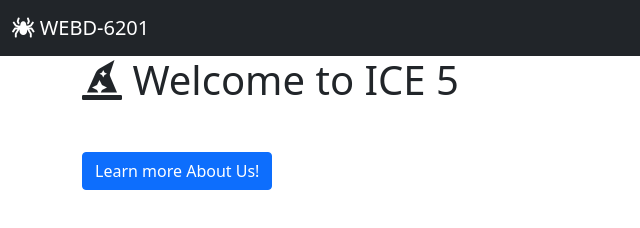
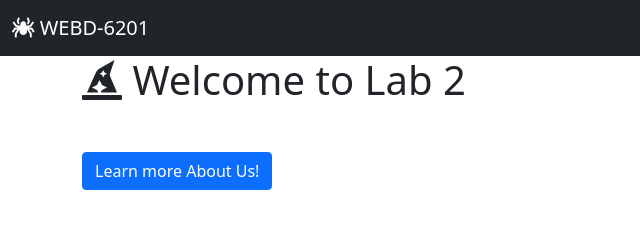
Before and after one commit to Maxinflames/Maxinflames.github.io, a website: page index.html in a window 1280 px wide. Shown: the full height of the page, 0-640 px from the left. Drawn offline with nearby package versions, Linux system fonts and the light colour scheme.

Commit message:
Attempt to fix error on live server

```diff
--- a/index.html
+++ b/index.html
@@ -24,7 +24,7 @@ lite-server
 
     </header>
     <div class="container">
-        <h1 class="mb-5"><i class="fas fa-hat-wizard"></i> Welcome to ICE 5</h1>
+        <h1 class="mb-5"><i class="fas fa-hat-wizard"></i> Welcome to Lab 2</h1>
         <button id="AboutUsButton" class="btn btn-primary">Learn more About Us!</button>
     </div>
 
--- a/package.json
+++ b/package.json
@@ -1,7 +1,7 @@
 {
-  "name": "ICE 5",
+  "name": "lab2",
   "version": "1.0.0",
-  "description": "Repo for WEBD6201 ICE-5",
+  "description": "Repo for WEBD6201 Lab 2",
   "main": "index.js",
   "author": "Maximus Vanhaarlem",
   "license": "MIT",
```
Also changed, not shown: 1 other file.
